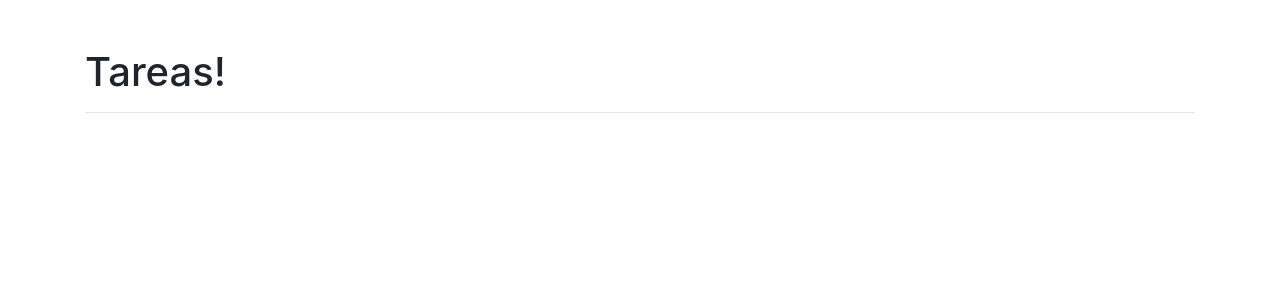
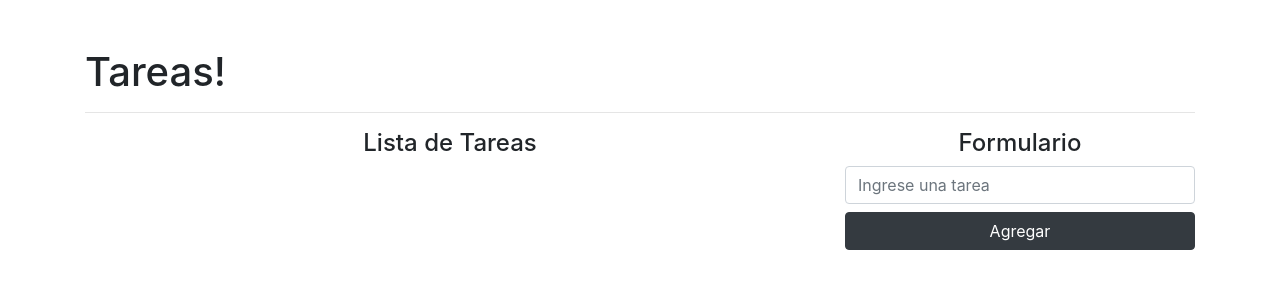
Before and after one commit to jeanco1630/crup, a React (Create React App) app: page / in a window 1280 px wide. Shown: the top 300 px of the page. Built offline with nearby package versions, Linux system fonts and the light colour scheme.

Commit message:
add task

```diff
--- a/package.json
+++ b/package.json
@@ -6,9 +6,11 @@
     "@testing-library/jest-dom": "^5.11.4",
     "@testing-library/react": "^11.1.0",
     "@testing-library/user-event": "^12.1.10",
+    "lodash": "^4.17.21",
     "react": "^17.0.2",
     "react-dom": "^17.0.2",
     "react-scripts": "4.0.3",
+    "shortid": "^2.2.16",
     "web-vitals": "^1.0.1"
   },
   "scripts": {
--- a/src/App.js
+++ b/src/App.js
@@ -1,12 +1,68 @@
-import React from 'react'
+import { isEmpty, map } from 'lodash'
+import React, {useState} from 'react'
+import shortid from 'shortid'
 
 function App() {
+  const [task, setTask] = useState('')
+  const [tasks, setTasks] = useState([])
+
+  const addTask = (e) => {
+    e.preventDefault()
+    if (isEmpty(task)){
+      console.log("task Empty")
+      return
+    }
+    const newTask ={
+      id  :shortid.generate(),
+      name: task
+    }
+    setTasks([...tasks,newTask])
+    setTask('')
+  }
   return (
    <div className =" container mt-5">
      <h1>
        Tareas!
        </h1>
        <hr/>
+       <div className = " row">
+         <div className =" col-8">
+           <h4 className = "text-center">
+             Lista de Tareas
+           </h4>
+           <ul className = "list-group">
+           {
+             tasks.map((task) =>(
+             <li className = "list-group-item" key={task.id}>
+             <span className = "lead"> {task.name}</span>
+             <button className="btn btn-danger btn-sm float-right mx-2">Eliminar</button>
+             <button className="btn btn-warning btn-sm float-right">Editar</button>
+           </li>
+           ))
+           }
+           </ul>
+
+         </div>
+         <div className =" col-4">
+         <h4 className = "text-center">
+             Formulario
+           </h4>
+           <form onSubmit={addTask}>
+             <input
+             type="text"
+             className="form-control mb-2"
+             placeholder="Ingrese una tarea"
+             onChange={(text)=>setTask(text.target.value)}
+             value={task}
+             />
+             <button
+             className="btn btn-dark btn-block"
+             type="submit">
+             Agregar </button>
+           </form>
+
+         </div>
+       </div>
    </div>
   )
 }
```
Also changed, not shown: 2 other files (tests, documents, lock files or other folders).
